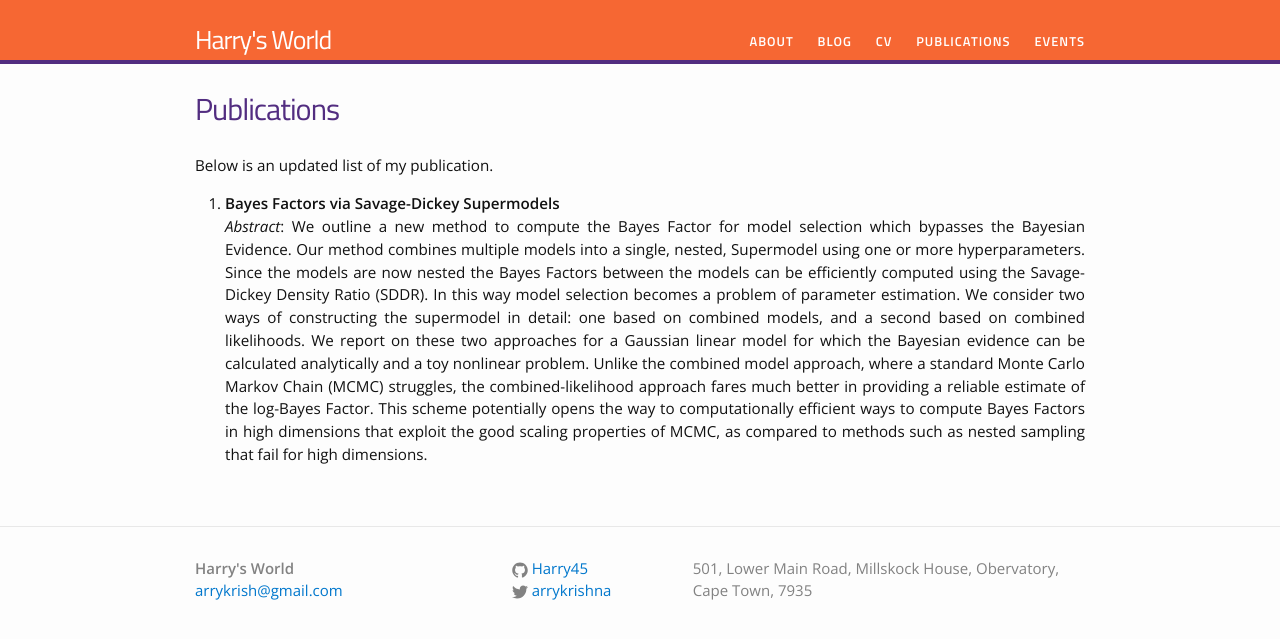
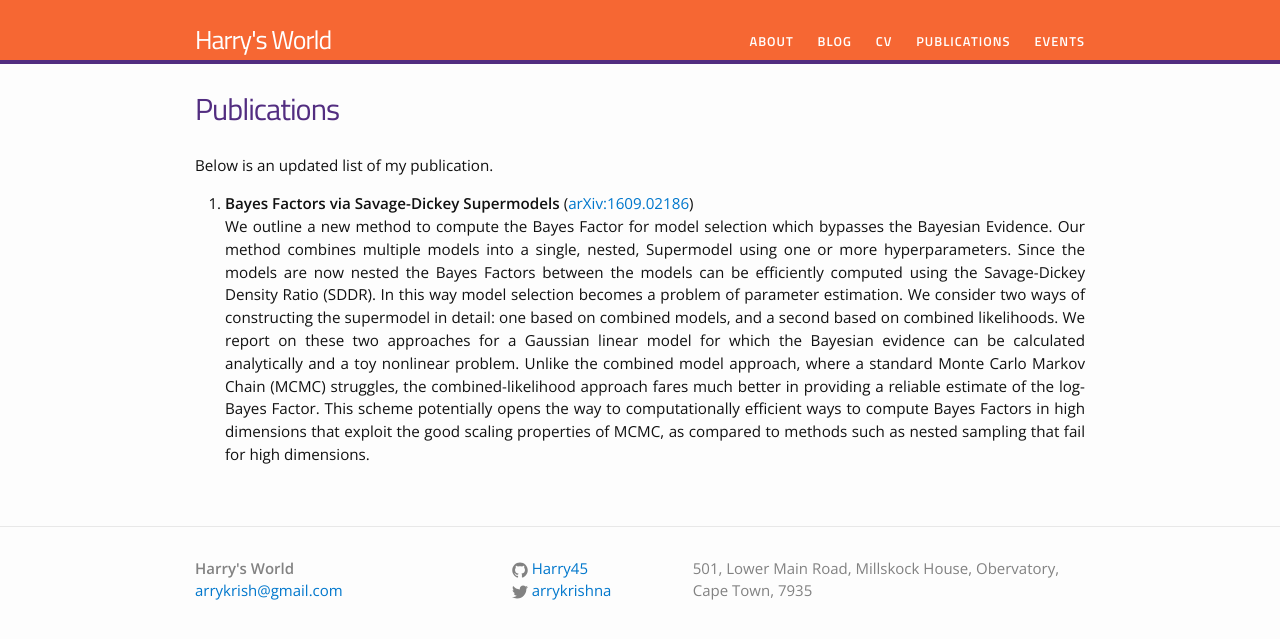
Before and after one commit to Harry45/Harry45.github.io, a Jekyll site: the page built from publications.md, in a window 1280 px wide. Shown: the top 639 px of the page. Built offline with Jekyll 4.4.1, drawn with Linux system fonts in a browser that asks for light colours.

Commit message:
publication

```diff
--- a/publications.md
+++ b/publications.md
@@ -7,7 +7,7 @@
 Below is an updated list of my publication.
 
 <ol type="1">
-  <li><b>Bayes Factors via Savage-Dickey Supermodels</b></li>
-  <p align="justify"> <em>Abstract</em>: We outline a new method to compute the Bayes Factor for model selection which bypasses the Bayesian Evidence. Our method combines multiple models into a single, nested, Supermodel using one or more hyperparameters. Since the models are now nested the Bayes Factors between the models can be efficiently computed using the Savage-Dickey Density Ratio (SDDR). In this way model selection becomes a problem of parameter estimation. We consider two ways of constructing the supermodel in detail: one based on combined models, and a second based on combined likelihoods. We report on these two approaches for a Gaussian linear model for which the Bayesian evidence can be calculated analytically and a toy nonlinear problem. Unlike the combined model approach, where a standard Monte Carlo Markov Chain (MCMC) struggles, the combined-likelihood approach fares much better in providing a reliable estimate of the log-Bayes Factor. This scheme potentially opens the way to computationally efficient ways to compute Bayes Factors in high dimensions that exploit the good scaling properties of MCMC, as compared to methods such as nested sampling that fail for high dimensions.</p>
+  <li><b>Bayes Factors via Savage-Dickey Supermodels</b> (<a href="https://arxiv.org/abs/1609.02186">arXiv:1609.02186</a>)</li>
+  <p align="justify">We outline a new method to compute the Bayes Factor for model selection which bypasses the Bayesian Evidence. Our method combines multiple models into a single, nested, Supermodel using one or more hyperparameters. Since the models are now nested the Bayes Factors between the models can be efficiently computed using the Savage-Dickey Density Ratio (SDDR). In this way model selection becomes a problem of parameter estimation. We consider two ways of constructing the supermodel in detail: one based on combined models, and a second based on combined likelihoods. We report on these two approaches for a Gaussian linear model for which the Bayesian evidence can be calculated analytically and a toy nonlinear problem. Unlike the combined model approach, where a standard Monte Carlo Markov Chain (MCMC) struggles, the combined-likelihood approach fares much better in providing a reliable estimate of the log-Bayes Factor. This scheme potentially opens the way to computationally efficient ways to compute Bayes Factors in high dimensions that exploit the good scaling properties of MCMC, as compared to methods such as nested sampling that fail for high dimensions.</p>
 
 </ol>
```
